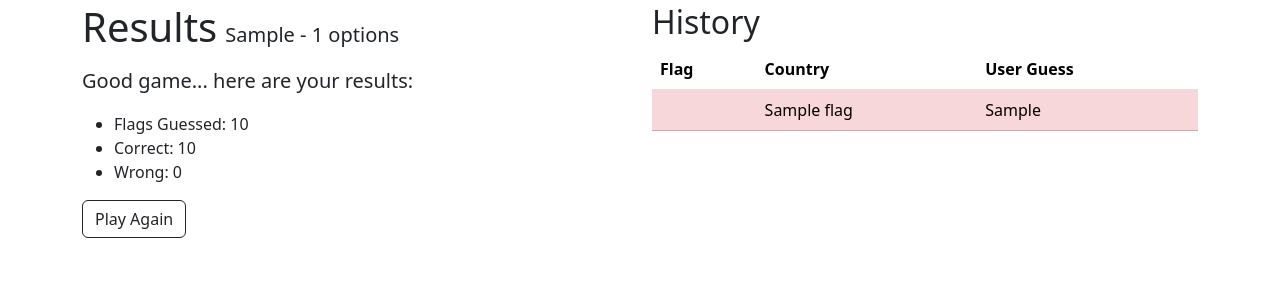
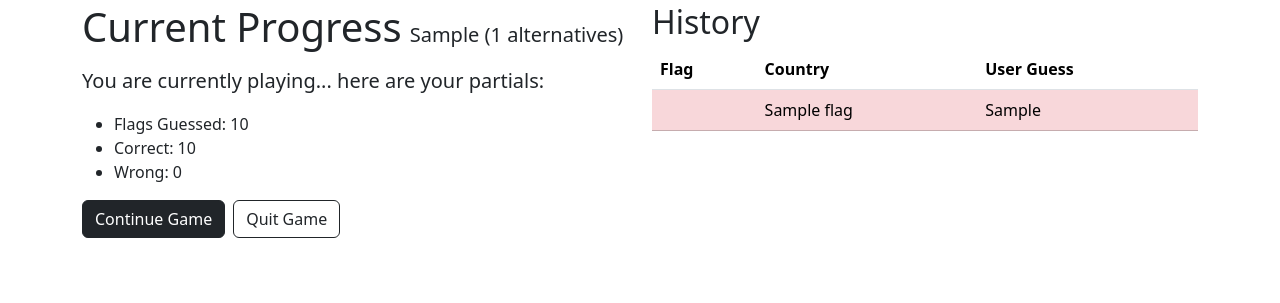
Before and after one commit to who4mos/FlagRa, a Flask app: template templates/results.html in a window 1280 px wide. Shown: the part 53-356 px from the top of the page. Run offline with Flask 3, Linux system fonts and the light colour scheme; the template is opened without the code that fills it: most values are stand-ins (such as "Sample title", 1, 10 or a date in 2020).

Commit message:
refactor: add save score buttons and refactor results

```diff
--- a/game.py
+++ b/game.py
@@ -139,18 +139,30 @@ def check_guess():
 # results
 @game.route("/results")
 def show_results():
+    total = session.get("current_id", 0)
+    if total == 0:
+        flash("You need to start guessing flags first...", "warning")
+        return redirect(url_for("game.index"))
+
     flag_ids_queue = session.get("flag_ids_queue", [])
+
+    is_finished = total == len(flag_ids_queue)
+
+
     history = session.get("history", [])
     score = session.get("score", 0)
-    total = session.get("current_id", 0)
-
     current_region = session.get("current_region", "World")
     current_num = int(session.get("num_choices", 4))
 
     return render_template("results.html",
-                           flag_ids_queue=flag_ids_queue,
                            history=history,
                            score=score,
                            total=total,
                            current_region=current_region,
-                           current_num=current_num)
+                           current_num=current_num,
+                           is_finished=is_finished)
+
+
+@game.route("/save")
+def save():
+    return ""
--- a/templates/results.html
+++ b/templates/results.html
@@ -11,17 +11,52 @@
 
         <div class="col-lg-6">
           <div class="d-flex gap-2 align-items-baseline">
-            <h1>Results</h1>
-            <p class="lead">{{ current_region }} - {{ current_num }} options</p>
+            <h1>{% if is_finished %}Final Results{% else %}Current Progress{% endif %}</h1>
+            <p class="lead">{{ current_region }} ({{ current_num }} alternatives)</p>
           </div>
-          <p class="lead">Good game... here are your results:</p>
+
+          <p class="lead">
+            {% if is_finished %}
+              Good game... here are your final results:
+            {% else %}
+              You are currently playing... here are your partials:
+            {% endif %}
+          </p>
+
           <ul>
             <li>Flags Guessed: {{ total }}</li>
             <li>Correct: {{ score }}</li>
             <li>Wrong: {{ total - score }}</li>
           </ul>
-          <a href="{{ url_for('game.index') }}" class="btn btn-outline-dark">Play Again</a>
+
+          {% if is_finished %}
+          <div>
+            <!-- game finished -->
+            {% if session.get('user_id') %}
+            <!-- user logged in -->
+            <div class="d-flex gap-2">
+              <form action="{{ url_for('game.save') }}" method="POST">
+                <button type="submit" class="btn btn-dark">Save Score</button>
+              </form>
+              <a href="{{ url_for('game.index') }}" class="btn btn-outline-dark">Play Again</a>
+            </div>
+            {% else %}
+            <!-- user not logged in -->
+            <p>To save your score you must be logged in. <a href="{{ url_for('auth.login') }}" class="link-body-emphasis">Login</a> or <a href="{{ url_for('auth.register') }}" class="link-body-emphasis">Register</a></p>
+            <a href="{{ url_for('game.index') }}" class="btn btn-outline-dark">Play Again</a>
+            {% endif %}
+          </div>
+          {% else %}
+          <div class="d-flex gap-2">
+            <!-- game not finished yet -->
+            <a href="{{ url_for('game.play') }}" class="btn btn-dark">Continue Game</a>
+            <a href="{{ url_for('game.index') }}" class="btn btn-outline-dark">Quit Game</a>
+          </div>
+          {% endif %}
         </div>
+
+
+
 
         <div class="col-lg-6">
           <h2>History</h2>
```
